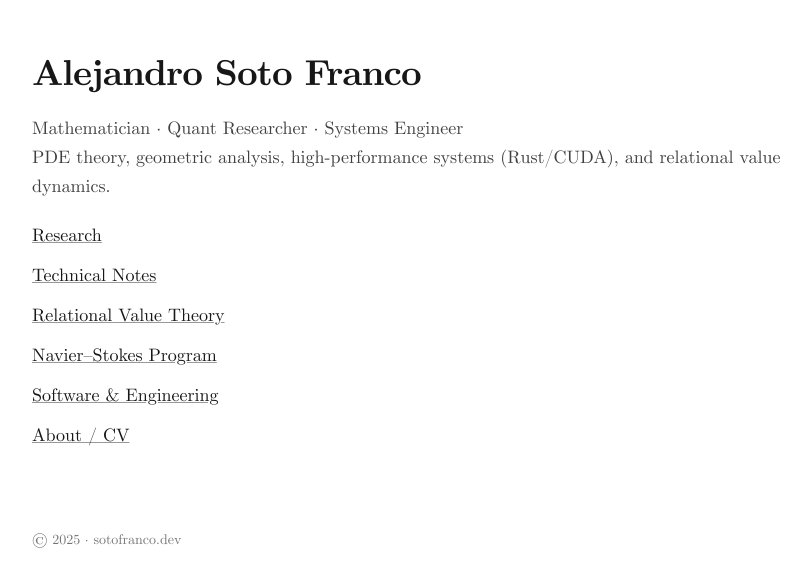
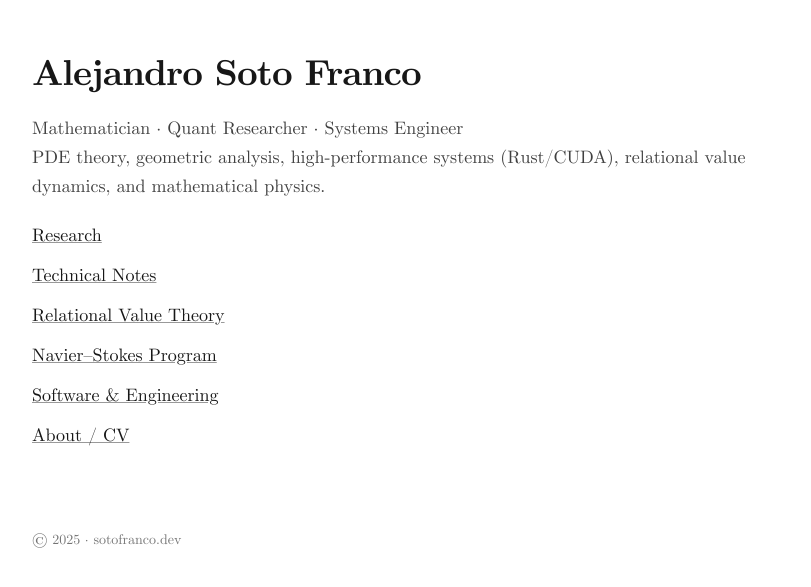
Before and after one commit to alejandro-soto-franco/sotofranco.dev, a Next.js app: page / in a window 1280 px wide. Shown: the part 115-702 px from the top of the page, without its empty margins (224-1035 px from the left). Built offline with nearby package versions, Linux system fonts and the light colour scheme.

Commit message:
quick fixes to subtitle

```diff
--- a/app/page.tsx
+++ b/app/page.tsx
@@ -14,8 +14,7 @@ export default function Home() {
         <p className="text-lg leading-relaxed text-neutral-700 dark:text-neutral-300">
           Mathematician · Quant Researcher · Systems Engineer
           <br />
-          PDE theory, geometric analysis, high-performance systems (Rust/CUDA),
-          and relational value dynamics.
+          PDE theory, geometric analysis, high-performance systems (Rust/CUDA), relational value dynamics, and mathematical physics.
         </p>
 
         {/* Navigation */}
```
